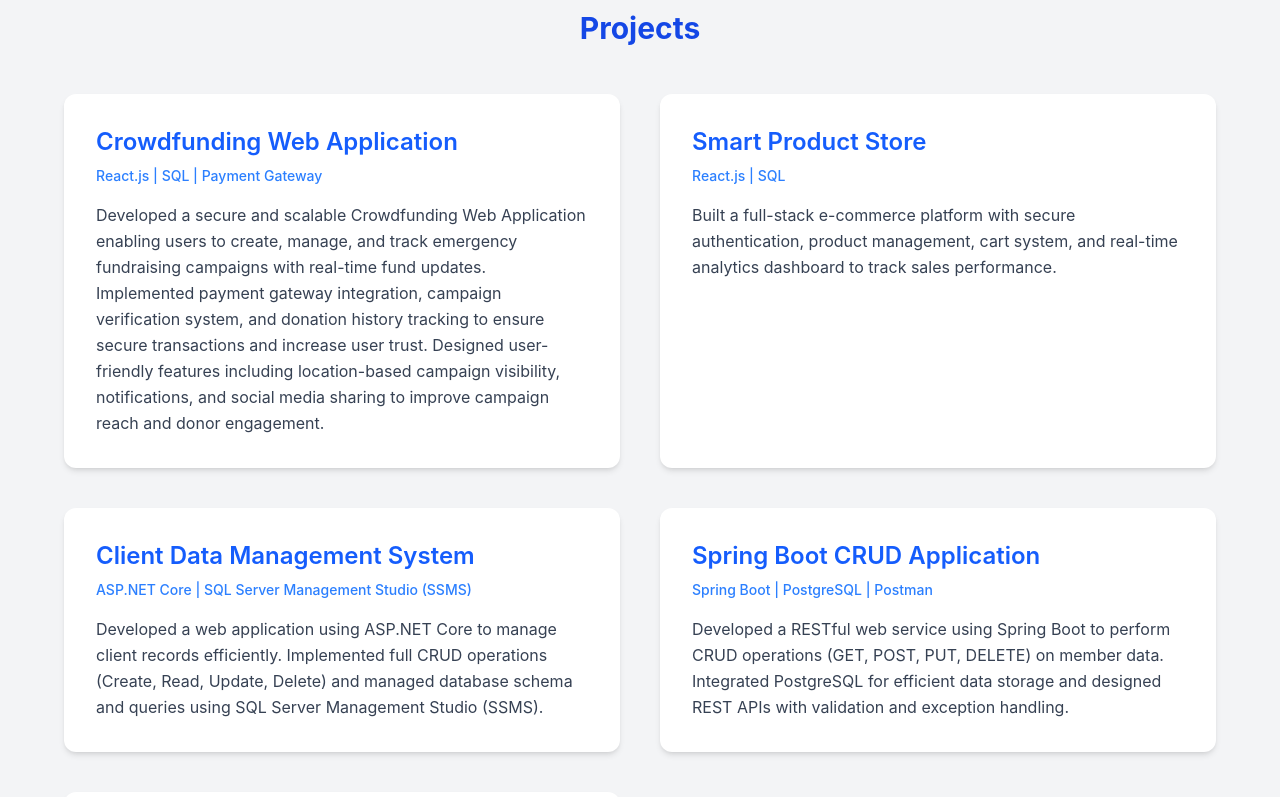
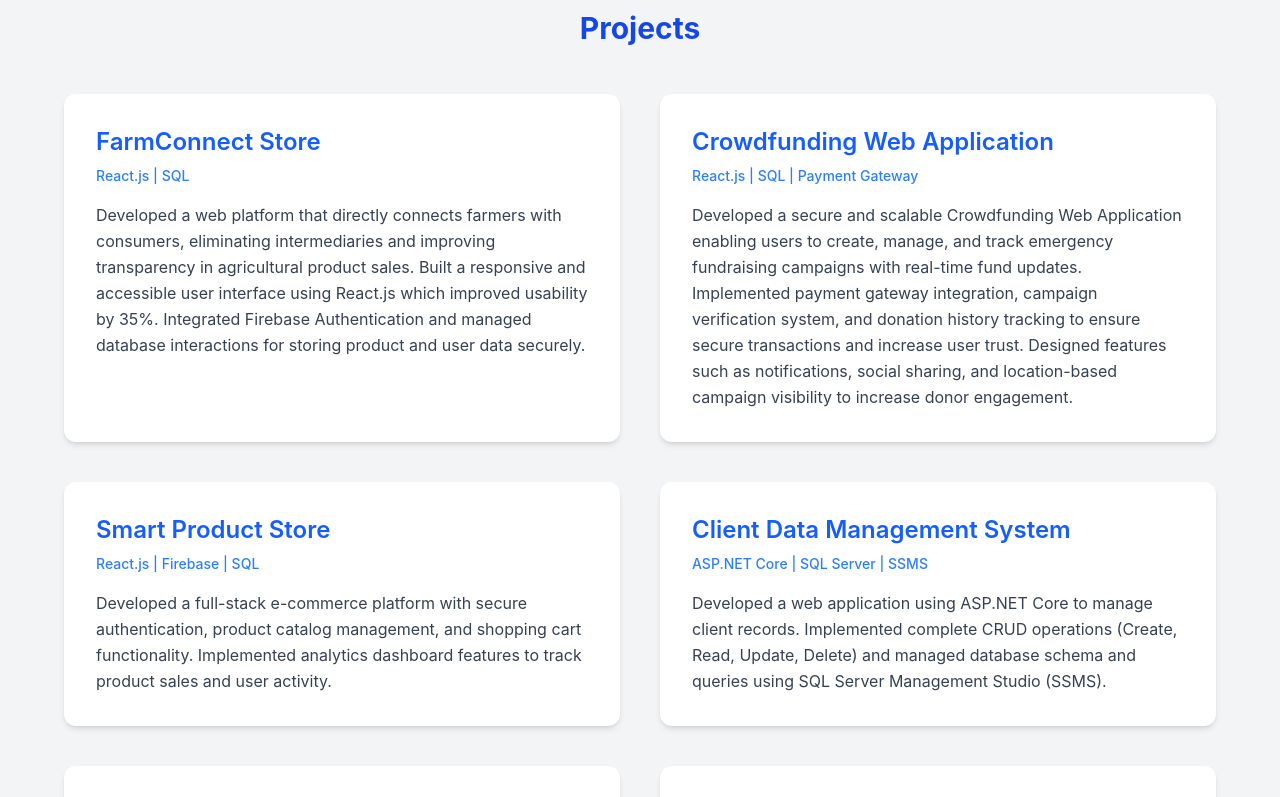
Before and after one commit to Guruprasanth2005/Portfolio, a React (Vite) app: page / in a window 1280 px wide. Shown: the part 1920-2717 px from the top of the page. Built offline with nearby package versions, Linux system fonts and the light colour scheme.

Commit message:
first commit

```diff
--- a/src/data/projects.js
+++ b/src/data/projects.js
@@ -1,32 +1,45 @@
 export const projects = [
+  {
+    title: "FarmConnect Store",
+    title: "FarmConnect Store",
+    tech: "React.js |  SQL",
+    description:
+      "Developed a web platform that directly connects farmers with consumers, eliminating intermediaries and improving transparency in agricultural product sales. Built a responsive and accessible user interface using React.js which improved usability by 35%. Integrated Firebase Authentication and managed database interactions for storing product and user data securely."
+  },
   {
     title: "Crowdfunding Web Application",
     tech: "React.js | SQL | Payment Gateway",
     description:
-      "Developed a secure and scalable Crowdfunding Web Application enabling users to create, manage, and track emergency fundraising campaigns with real-time fund updates. Implemented payment gateway integration, campaign verification system, and donation history tracking to ensure secure transactions and increase user trust. Designed user-friendly features including location-based campaign visibility, notifications, and social media sharing to improve campaign reach and donor engagement."
+      "Developed a secure and scalable Crowdfunding Web Application enabling users to create, manage, and track emergency fundraising campaigns with real-time fund updates. Implemented payment gateway integration, campaign verification system, and donation history tracking to ensure secure transactions and increase user trust. Designed features such as notifications, social sharing, and location-based campaign visibility to increase donor engagement."
   },
+
+
+
   {
     title: "Smart Product Store",
-    tech: "React.js | SQL",
+    tech: "React.js | Firebase | SQL",
     description:
-      "Built a full-stack e-commerce platform with secure authentication, product management, cart system, and real-time analytics dashboard to track sales performance."
+      "Developed a full-stack e-commerce platform with secure authentication, product catalog management, and shopping cart functionality. Implemented analytics dashboard features to track product sales and user activity."
   },
+
   {
     title: "Client Data Management System",
-    tech: "ASP.NET Core | SQL Server Management Studio (SSMS)",
+    tech: "ASP.NET Core | SQL Server | SSMS",
     description:
-      "Developed a web application using ASP.NET Core to manage client records efficiently. Implemented full CRUD operations (Create, Read, Update, Delete) and managed database schema and queries using SQL Server Management Studio (SSMS)."
+      "Developed a web application using ASP.NET Core to manage client records. Implemented complete CRUD operations (Create, Read, Update, Delete) and managed database schema and queries using SQL Server Management Studio (SSMS)."
   },
+
   {
     title: "Spring Boot CRUD Application",
     tech: "Spring Boot | PostgreSQL | Postman",
     description:
-      "Developed a RESTful web service using Spring Boot to perform CRUD operations (GET, POST, PUT, DELETE) on member data. Integrated PostgreSQL for efficient data storage and designed REST APIs with validation and exception handling."
+      "Developed a RESTful web service using Spring Boot to perform CRUD operations on member data. Integrated PostgreSQL database and designed REST APIs with proper request mapping, validation, and exception handling."
   },
+
   {
     title: "Environmental Monitoring System",
     tech: "IoT | Cloud Integration",
     description:
-      "Designed an IoT-based smart agriculture monitoring system to track temperature, humidity, gas, and light levels with real-time cloud integration for efficient data visualization."
+      "Designed an IoT-based environmental monitoring system to track parameters such as temperature, humidity, gas levels, and light intensity. Integrated cloud storage for real-time data monitoring and visualization."
   }
 ];
```
